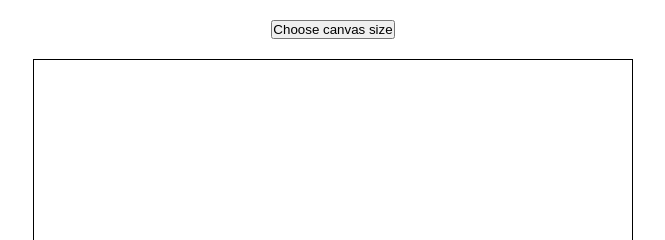
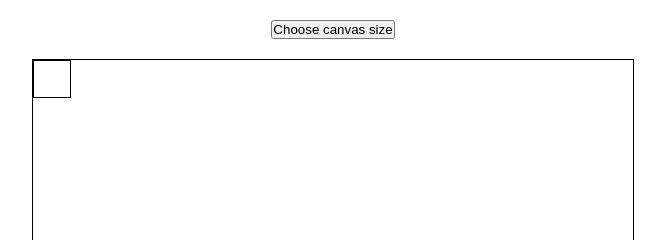
Before and after one commit to BogdanGabriel05/Etch-a-Sketch, a plain HTML site: page index.html in a window 1280 px wide. Shown: the top 240 px of the page, 307-972 px from the left. Drawn offline with Linux system fonts and the light colour scheme.

Commit message:
created the measures
redifines the measures for the original first div

```diff
--- a/index.js
+++ b/index.js
@@ -1 +1,9 @@
 // DIV CREATION
+
+// Big Container location
+const container = document.querySelector(".container");
+
+//Append newDiv
+const newDiv = document.createElement("div");
+newDiv.classList.add("newDiv");
+container.appendChild(newDiv);
--- a/style.css
+++ b/style.css
@@ -17,13 +17,13 @@
 }
 
 .container {
-    width: 600px;
-    height: 600px;
+    width: 602px;
+    height: 602px;
     border: 1px solid black;
 }
 
-.firstDiv {
-    width: 37.25px;
-    height: 37.25px;
-    background-color: red;
+.newDiv {
+    width: 37.5px;
+    height: 37.5px;
+    border: 1px solid black;
 }
```
Also changed, not shown: index.html (line endings or trailing spaces).
